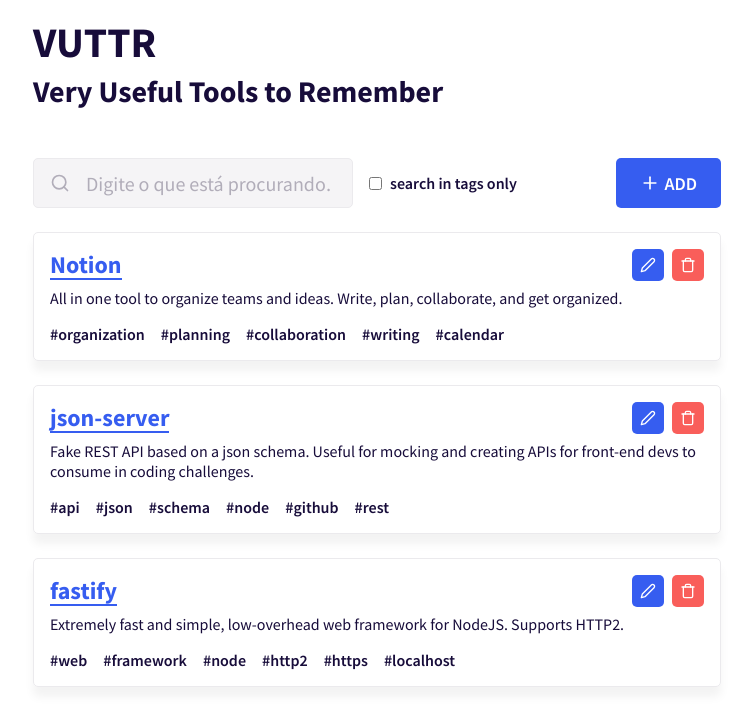
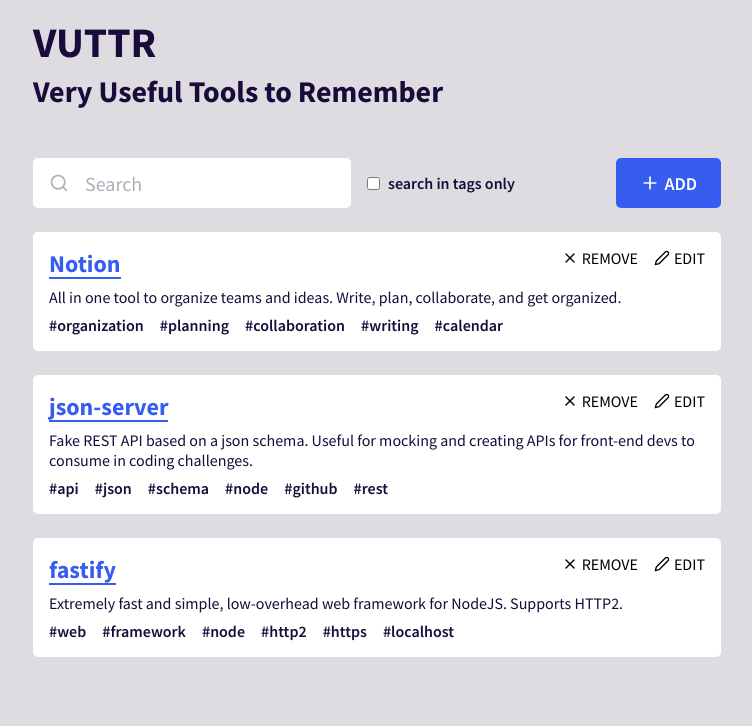
Before and after one commit to orenatodos/vuttr, a React (Create React App) app: page / in a window 1280 px wide. Shown: the top 726 px of the page, without its empty margins (263-1015 px from the left). Built offline with nearby package versions, Linux system fonts and the light colour scheme; data requests are answered from the project's data file.

Commit message:
:recycle: refactor: muda alguns estilos

```diff
--- a/src/App.tsx
+++ b/src/App.tsx
@@ -28,7 +28,7 @@
 
   return (
     <>
-      <Header />
+      <Header tools={tools} setTools={setTools} />
       <main>
         {tools.map(tool => (
           <Tool key={tool.id} tool={tool} tools={tools} setTools={setTools} />
--- a/src/components/Button/styles.ts
+++ b/src/components/Button/styles.ts
@@ -4,13 +4,14 @@
 
 export const Container = styled.button`
   ${({ theme }) => css`
-    padding: ${theme.spacings.xsmall};
+    height: 5rem;
+    padding: ${theme.spacings.medium};
     background: ${theme.colors.blue};
     border-radius: ${theme.radius.default};
-    color: ${theme.colors.white};
     font-size: ${theme.font.sizes.bodySmall};
     font-weight: ${theme.font.semibold};
     text-transform: uppercase;
+    color: ${theme.colors.white};
     transition: ${theme.transitions.default};
 
     &:hover {
--- a/src/components/Confirmation/styles.ts
+++ b/src/components/Confirmation/styles.ts
@@ -13,10 +13,10 @@
     div {
       display: flex;
       justify-content: flex-end;
-      gap: ${theme.spacings.medium};
       margin-top: ${theme.spacings.medium};
 
       ${Button}:last-child {
+        margin-left: ${theme.spacings.small};
         background: ${theme.colors.red};
 
         &:hover {
--- a/src/components/Form/index.tsx
+++ b/src/components/Form/index.tsx
@@ -10,6 +10,8 @@
 import Field from './Field';
 import Button from '../Button';
 
+import { Tool } from '../../App';
+
 import * as S from './styles';
 
 interface FormData {
@@ -19,7 +21,14 @@
   tags: string;
 }
 
-export default function Form() {
+interface FormProps {
+  tools: Tool[];
+  setTools: any;
+}
+
+export default function Form(props: FormProps) {
+  const { tools, setTools } = props;
+
   const formRef = useRef<FormHandles>(null);
 
   const [tags, setTags] = useState<String[]>([]);
@@ -43,7 +52,11 @@
         const joinTags = tags.join(' ');
         const splitTags = joinTags.split(' ');
 
-        await api.post('tools', { ...data, tags: joinTags ? splitTags : [] });
+        const newTool = { ...data, tags: joinTags ? splitTags : [] };
+
+        setTools([...tools, newTool]);
+
+        await api.post('tools', newTool);
       } catch (err) {
         if (err instanceof Yup.ValidationError) {
           const errors = getValidationErrors(err);
@@ -52,7 +65,7 @@
         }
       }
     },
-    [tags],
+    [tags, tools, setTools],
   );
 
   const handleAddFieldTags = useCallback(
--- a/src/components/Form/styles.ts
+++ b/src/components/Form/styles.ts
@@ -30,11 +30,8 @@
     }
 
     ${Button} {
-      height: 5rem;
-      padding: 0 ${theme.spacings.medium};
       align-self: flex-end;
       background: ${theme.colors.green};
-      margin-top: ${theme.spacings.small};
 
       &:hover {
         background: ${shade(0.2, theme.colors.green)};
--- a/src/components/Header/index.tsx
+++ b/src/components/Header/index.tsx
@@ -5,9 +5,18 @@
 import Modal from '../Modal';
 import Form from '../Form';
 
+import { Tool } from '../../App';
+
 import * as S from './styles';
 
-export default function Header() {
+interface HeaderProps {
+  tools: Tool[];
+  setTools: any;
+}
+
+export default function Header(props: HeaderProps) {
+  const { tools, setTools } = props;
+
   const [modalIsShown, setModalIsShown] = useState(false);
 
   return (
@@ -18,7 +27,7 @@
         <div>
           <S.SearchBar>
             <FiSearch size={20} />
-            <input type="search" placeholder="Digite o que está procurando…" />
+            <input type="search" placeholder="Search" />
           </S.SearchBar>
           <S.Checkbox htmlFor="tags">
             <input type="checkbox" name="tags" id="tags" />
@@ -35,7 +44,7 @@
         isShown={modalIsShown}
         hide={() => setModalIsShown(!modalIsShown)}
       >
-        <Form />
+        <Form tools={tools} setTools={setTools} />
       </Modal>
     </S.Container>
   );
--- a/src/components/Header/styles.ts
+++ b/src/components/Header/styles.ts
@@ -54,8 +54,7 @@
     display: flex;
     align-items: center;
     color: ${theme.colors.lighterInk};
-    background: ${theme.colors.darkerWhite};
-    border: 0.1rem solid ${theme.colors.darkestWhite};
+    background: ${theme.colors.white};
     border-radius: ${theme.radius.default};
     padding: 0 ${theme.spacings.small};
 
--- a/src/components/Tool/index.tsx
+++ b/src/components/Tool/index.tsx
@@ -1,7 +1,6 @@
 import { useState } from 'react';
-import { FiEdit2, FiTrash, FiX } from 'react-icons/fi';
+import { FiEdit2, FiX } from 'react-icons/fi';
 
-import Button from '../Button';
 import Modal from '../Modal';
 import Confirmation from '../Confirmation';
 
@@ -34,16 +33,14 @@
           </ul>
         )}
         <div>
-          <Button type="button">
+          <button type="button" onClick={() => setModalIsShown(!modalIsShown)}>
+            <FiX size={16} />
+            Remove
+          </button>
+          <button type="button">
             <FiEdit2 size={16} />
-          </Button>
-          <Button
-            type="button"
-            className="remove"
-            onClick={() => setModalIsShown(!modalIsShown)}
-          >
-            <FiTrash size={16} />
-          </Button>
+            Edit
+          </button>
         </div>
       </S.Container>
       <Modal
--- a/src/components/Tool/styles.ts
+++ b/src/components/Tool/styles.ts
@@ -1,13 +1,8 @@
 import styled, { css } from 'styled-components';
-
-import { shade } from 'polished';
-
-import { Container as Button } from '../Button/styles';
 
 export const Container = styled.article`
   ${({ theme }) => css`
-    box-shadow: ${theme.shadows.elevation2};
-    border: 0.1rem solid ${theme.colors.darkestWhite};
+    background: ${theme.colors.white};
     border-radius: ${theme.radius.default};
     padding: ${theme.spacings.small};
     position: relative;
@@ -41,7 +36,7 @@
       flex-wrap: wrap;
       gap: ${theme.spacings.small};
       font-weight: ${theme.font.semibold};
-      margin-top: ${theme.spacings.small};
+      margin-top: ${theme.spacings.xsmall};
     }
 
     > div {
@@ -50,19 +45,14 @@
       right: ${theme.spacings.small};
       display: flex;
       align-items: center;
+      gap: ${theme.spacings.small};
 
-      ${Button} {
+      button {
+        background: transparent;
+        text-transform: uppercase;
+
         svg {
-          margin: 0;
-        }
-      }
-
-      .remove {
-        background: ${theme.colors.red};
-        margin-left: ${theme.spacings.xsmall};
-
-        &:hover {
-          background: ${shade(0.2, theme.colors.red)};
+          margin-right: ${theme.spacings.xxsmall};
         }
       }
     }
--- a/src/styles/global.ts
+++ b/src/styles/global.ts
@@ -15,6 +15,7 @@
 
   body {
     color: ${({ theme }) => theme.colors.ink};
+    background: ${({ theme }) => theme.colors.mostDarkestWhite};
     text-rendering: optimizeLegibility !important;
     -moz-osx-font-smoothing: grayscale;
     -webkit-font-smoothing: antialiased !important;
```
Also changed, not shown: 1 other file (tests, documents, lock files or other folders).
